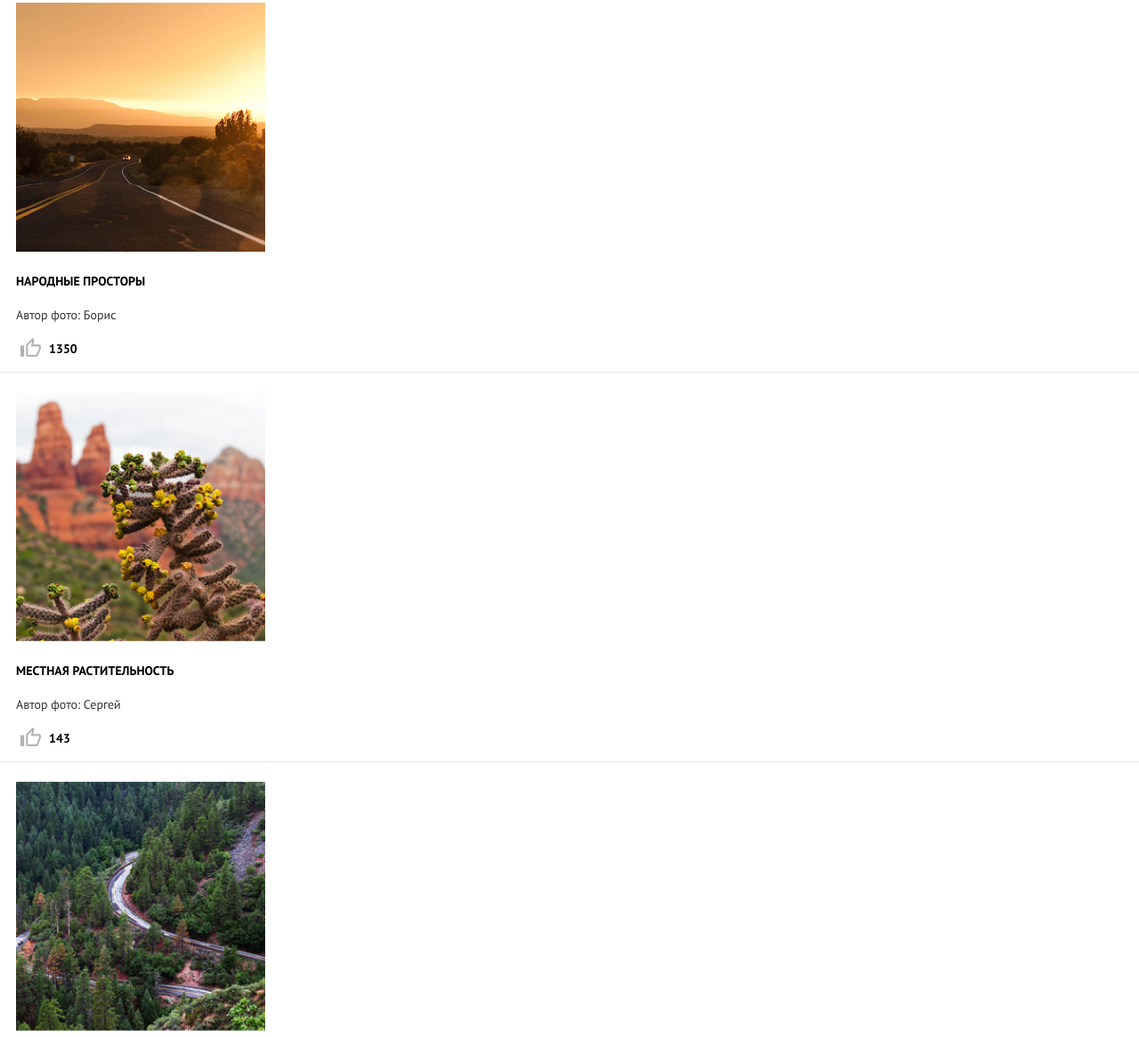
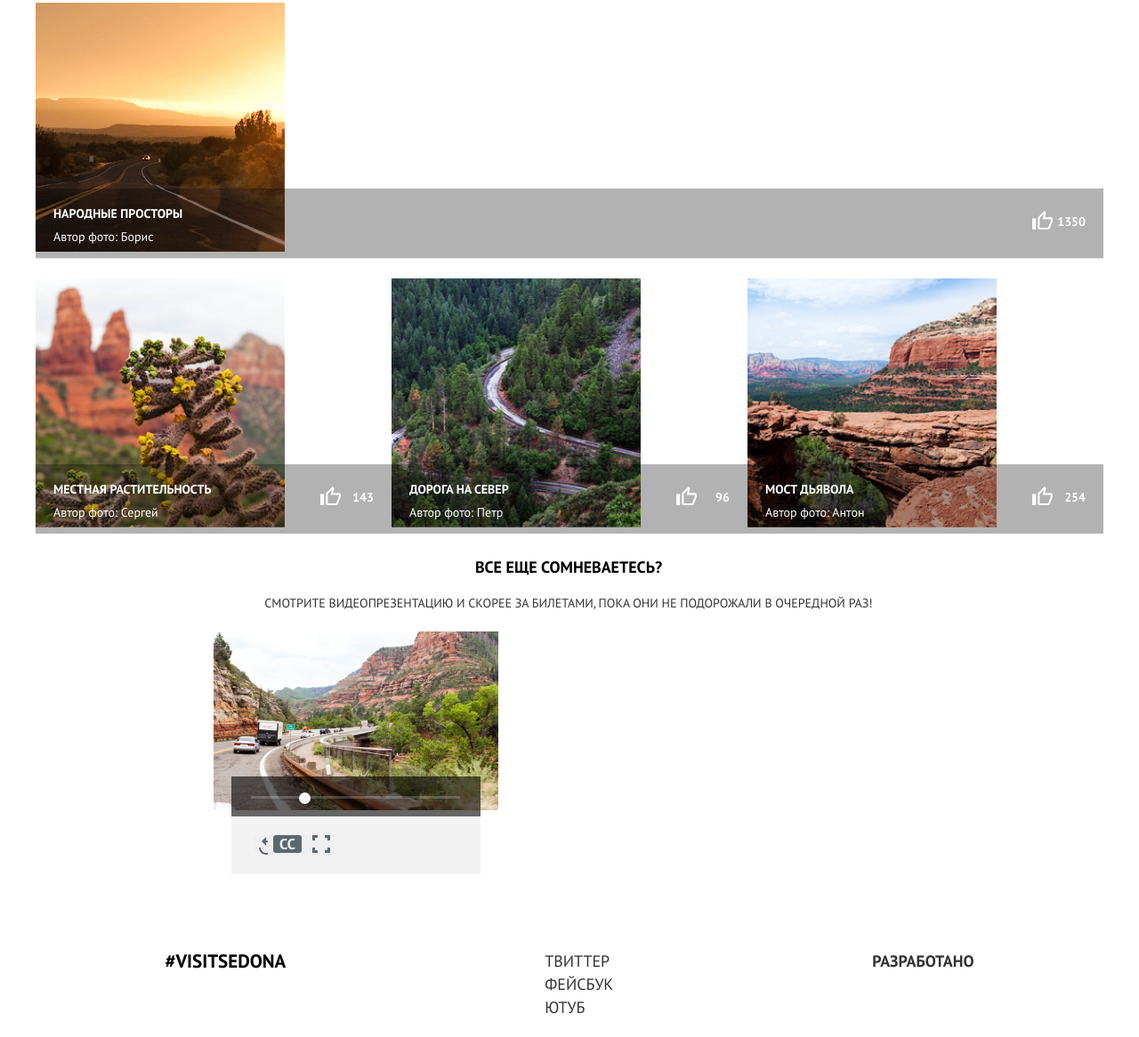
Before and after one commit to Sunnyside92/1662671-sedona-22, a website: page source/photo.html in a window 1280 px wide. Shown: the part 463-1629 px from the top of the page at 89% size. Drawn offline with nearby package versions, Linux system fonts and the light colour scheme; files that its build step writes are made by us from their sources.

Commit message:
даптивная сетка для страницы каталога

```diff
--- a/source/less/blocks/comment-card.less
+++ b/source/less/blocks/comment-card.less
@@ -31,37 +31,37 @@
 }
 
 @media (min-width: @tablet-width) {
-  .comment-card__fieldset:nth-child(1) {
+  .comment-card__fieldset--name {
     width: 50%;
     padding: 0;
     padding-left: 40px;
     box-sizing: border-box;
   }
 
-  .comment-card__fieldset:nth-child(3) {
+  .comment-card__fieldset--estimate {
     width: 50%;
   }
 
-  .comment-card__fieldset:nth-child(2) {
+  .comment-card__fieldset--contact {
     width: 100%;
     padding-top: 35px;
   }
 
-  .comment-card__fieldset:nth-child(4) {
+  .comment-card__fieldset--landmarks {
     width: 100%;
   }
 
-  .comment-card__fieldset:nth-child(5) {
+  .comment-card__fieldset--text {
     width: 100%;
   }
 }
 
 @media (min-width: @desktop-width) {
-  .comment-card__fieldset:nth-child(1) {
+  .comment-card__fieldset--name {
     padding-left: 60px;
   }
 
-  .comment-card__fieldset:nth-child(2) {
+  .comment-card__fieldset--contact {
     padding-top: 20px;
   }
 }
--- a/source/less/blocks/photo.less
+++ b/source/less/blocks/photo.less
@@ -1,7 +1,11 @@
-.photo__wrapper {
-  margin: 0 auto;
-  padding: 0 20px 0 18px;
-  min-width: 292px;
+.photo {
+  border-bottom: 1px solid @border;
+}
+
+@media (min-width: @tablet-width) {
+  .photo {
+    border-bottom: none;
+  }
 }
 
 .photo__block {
@@ -9,26 +13,129 @@
   padding: 0;
   padding-bottom: 10px;
   list-style: none;
+  display: flex;
+  flex-wrap: wrap;
+  flex-direction: column;
+}
+
+@media (min-width: @tablet-width) {
+  .photo__block {
+    display: grid;
+    grid-template-columns: 1fr 1fr;
+  }
+}
+
+@media (min-width: @desktop-width) {
+  .photo__block {
+    grid-template-columns: 1fr 1fr 1fr;
+  }
 }
 
 .photo__item {
   font-weight: bold;
-  font-size: 14px;
-  line-height: 24px;
   padding-top: 22px;
   border-top: 1px solid @border;
   color: @text;
 }
 
+@media (min-width: @desktop-width) {
+  .photo__item {
+    position: relative;
+  }
+}
+
+@media (min-width: @tablet-width) {
+  .photo__item--large {
+    grid-column-start: 1;
+    grid-column-end: 3;
+  }
+}
+
+@media (min-width: @desktop-width) {
+  .photo__item--large {
+    grid-column-start: 1;
+    grid-column-end: 4;
+  }
+}
+
+.photo__comment {
+  font-size: 14px;
+  line-height: 24px;
+  padding-top: 2px;
+  padding-bottom: 18px;
+  position: relative;
+  font-weight: bold;
+  color: @text;
+}
+
+@media (min-width: @tablet-width) {
+  .photo__comment {
+    padding-left: 20px;
+    padding-right: 20px;
+    padding-bottom: 12px;
+    min-height: 78px;
+    background-color: @input;
+    box-sizing: border-box;
+    display: flex;
+    flex-direction: column;
+    justify-content: space-between;
+    align-items: stretch;
+    flex-wrap: wrap;
+    position: relative;
+  }
+}
+
+@media (min-width: @desktop-width) {
+  .photo__comment {
+    position: absolute;
+    bottom: 0;
+    left: 0;
+    width: 100%;
+    background-color: rgba(0, 0, 0, 0.3);
+    color: @special-text;
+  }
+}
+
+.photo__name {
+  margin-bottom: 2px;
+}
+
 .photo__author {
-  font-weight: normal;
   text-transform: none;
   color: @main-text;
+  font-weight: normal;
+  margin-top: 0;
+  margin-bottom: 0;
+}
+
+@media (min-width: @tablet-width) {
+  .photo__author {
+    width: 75%;
+    color: @special-text;
+  }
+
+  .photo__name {
+    width: 75%;
+    margin-bottom: 0;
+  }
 }
 
 .photo__like {
   padding-left: 37px;
   position: relative;
+}
+
+@media (min-width: @desktop-width) {
+  .photo__like {
+    position: absolute;
+    top: 0;
+    right: 20px;
+    text-align: right;
+    width: 40px;
+    margin-left: auto;
+    margin-top: 25px;
+    padding-left: 25px;
+  }
 }
 
 .photo__like::before {
@@ -41,3 +148,9 @@
   width: 23px;
   height: 21px;
 }
+
+@media (min-width: @desktop-width) {
+  .photo__like::before {
+    background-image: url("../img/desktop-like-icon.svg.svg");
+  }
+}
--- a/source/less/blocks/video-descr.less
+++ b/source/less/blocks/video-descr.less
@@ -2,6 +2,7 @@
   margin: 0 auto;
   padding: 0 20px 0 18px;
   min-width: 292px;
+  text-align: center;
 }
 
 .video-descr__title {
--- a/source/less/blocks/video.less
+++ b/source/less/blocks/video.less
@@ -1,11 +1,41 @@
+.video {
+  margin-top: 30px;
+  margin-bottom: 40px;
+}
+
+@media (min-width: @tablet-width) {
+  .video {
+    margin-right: 60px;
+    margin-left: 60px;
+    margin-top: 20px;
+  }
+}
+
+@media (min-width: @desktop-width) {
+  .video {
+    margin-left: 200px;
+    margin-right: 200px;
+    margin-bottom: 85px;
+  }
+}
+
 .video__tools {
   position: relative;
+  margin: 0 20px;
+  padding-left: 25px;
+  padding-right: 25px;
+  box-sizing: border-box;
+  background-color: @input;
+  width: 280px;
+  height: 65px;
+  display: flex;
+  flex-direction: row;
+  align-items: center;
 }
 
-.video__wrapper {
-  background-color: @input;
-  width: 280px;
-  height: 66px;
+.video__replay {
+  width: 16px;
+  height: 20px;
 }
 
 .video__slider {
@@ -13,8 +43,11 @@
   height: 45px;
   background-color: @slider;
   position: absolute;
-  top: -51px;
-  opacity: 0.6;
+  top: -45px;
+  left: 0;
+  box-sizing: border-box;
+  padding-top: 22px;
+  padding-left: 22px;
 }
 
 .video__bar {
--- a/source/less/global/variables.less
+++ b/source/less/global/variables.less
@@ -7,9 +7,9 @@
 @grey: #eeeeee;
 @input: #F2F2F2;
 @border: #E5E5E5;
-@slider: rgba(0, 0, 0, 1);
+@slider: rgba(0, 0, 0, 0.6);
 
 // Viewports
 
 @tablet-width: 768px;
-@desktop-width: 1280px;
+@desktop-width: 1200px;
--- a/source/photo.html
+++ b/source/photo.html
@@ -2,12 +2,14 @@
 <html class="page" lang="ru">
   <head>
     <meta charset="utf-8">
+    <meta name="viewport" content="width=device-width, initial-scale=1">
     <title>HTML Academy: Седона</title>
     <link rel="stylesheet" href="css/style.css">
   </head>
   <body class="page__body">
+    <div class="wrapper-main">
       <header class="page-header">
-      <a class="page-header__logo">
+        <a class="page-header__logo" aria-label="Вернуться на главную">
           <img src="img/logotype-mobile-tablet.svg.svg" width="102" height="84" alt="Информационный сайт для туристов «Седона»">
         </a>
         <nav class="main-nav">
@@ -15,7 +17,7 @@
           <div class="main-nav__wrapper">
             <ul class="main-nav__list">
               <li class="main-nav__item">
-              <a href="index.html" aria-label="Вернуться на главную">Главная</a>
+                <a href="index.html">Главная</a>
               </li>
               <li class="main-nav__item">
                 <a href="photo.html">Фото и видео</a>
@@ -41,7 +43,7 @@
         <section class="photo">
           <h2 class="visually-hidden">Фото Седоны</h2>
           <ul class="photo__block">
-          <li class="photo__item photo__wrapper">
+            <li class="photo__item photo__item--large">
               <a href="#">
                 <img src="img/photo-1-mobile.jpg.jpg" alt="Photo-1">
               </a>
@@ -51,7 +53,7 @@
                 <p class="photo__like">1350</p>
               </div>
             </li>
-          <li class="photo__item photo__wrapper">
+            <li class="photo__item">
               <a href="#">
                 <img src="img/photo-2-mobile.jpg.jpg" alt="Photo-2">
               </a>
@@ -61,7 +63,7 @@
                 <p class="photo__like">143</p>
               </div>
             </li>
-          <li class="photo__item photo__wrapper">
+            <li class="photo__item">
               <a href="#">
                 <img src="img/photo-3-mobile.jpg.jpg" alt="Photo-3">
               </a>
@@ -71,7 +73,7 @@
                 <p class="photo__like">96</p>
               </div>
             </li>
-          <li class="photo__item photo__wrapper">
+            <li class="photo__item">
               <a href="#">
                 <img src="img/photo-4-mobile.jpg.jpg" alt="Photo-4">
               </a>
@@ -93,7 +95,6 @@
           <h2 class="visually-hidden">Видеообзор</h2>
           <img class="video__img" src="img/video-mobile.jpg.jpg" alt="Video">
           <div class="video__tools">
-          <div class="video__wrapper">
             <button class="video__replay tools">
               <svg width="16" height="20" fill="none" xmlns="http://www.w3.org/2000/svg"><path d="M8 4V0L3 5l5 5V6c3.3 0 6 2.7 6 6s-2.7 6-6 6-6-2.7-6-6H0c0 4.4 3.6 8 8 8s8-3.6 8-8-3.6-8-8-8z" fill="#5C6870"/></svg>
             </button>
@@ -107,7 +108,6 @@
             <button class="video__full tools">
               <svg width="20" height="20" fill="none" xmlns="http://www.w3.org/2000/svg"><path d="M0 0v6h3V3h3V0H0zM3 14H0v6h6v-3H3v-3zM17 0h-3v3h3v3h3V0h-3zM17 17h-3v3h6v-6h-3v3z" fill="#5C6870"/></svg>
             </button>
-          </div>
           </div>
         </section>
       </main>
@@ -137,6 +137,6 @@
           </div>
         </div>
       </footer>
-
+    </div>
   </body>
 </html>
```
Also changed, not shown: source/img/desktop-like-icon.svg.svg (added). Lines whose indentation alone changed are shown as unchanged.
